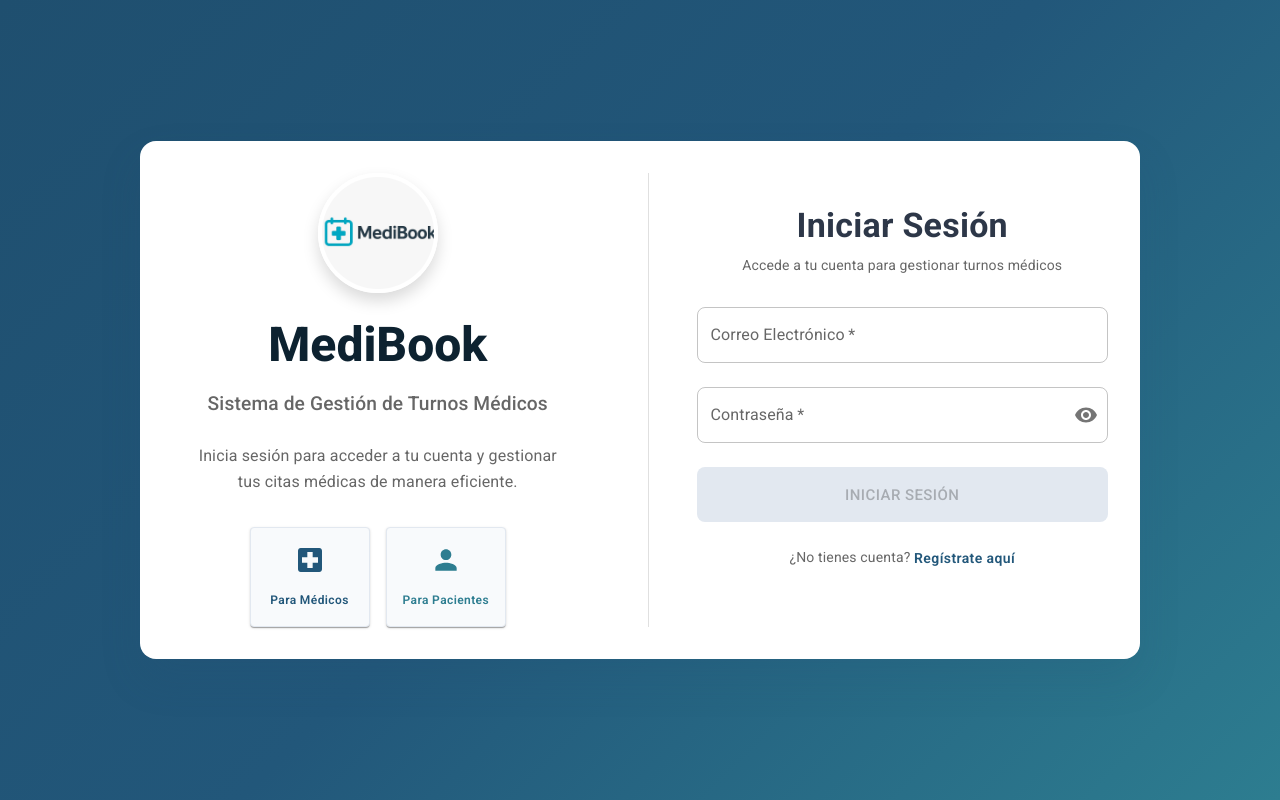
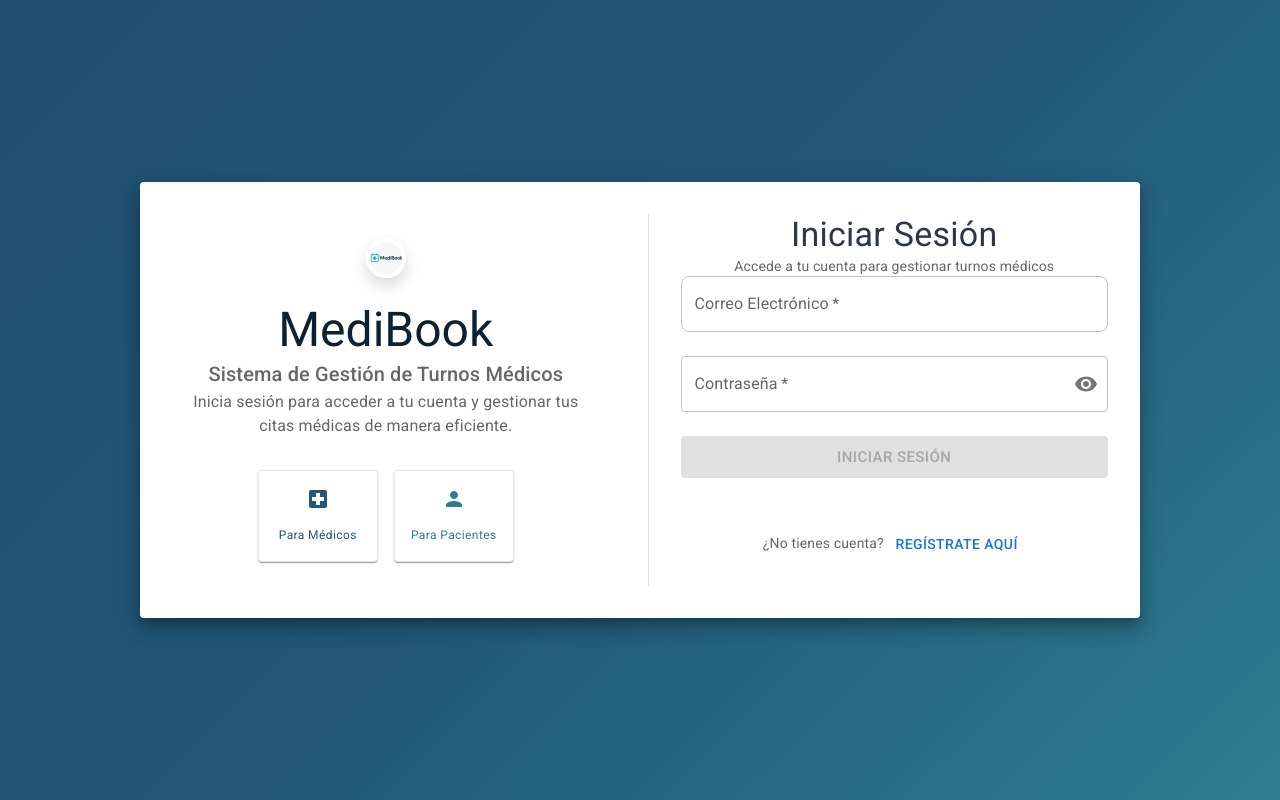
Before and after one commit to uca-pid/2025-aguinaldo-front, a React (Vite) app: page / in a window 1280 px wide. Built offline with nearby package versions, Linux system fonts and the light colour scheme; no server answers.

Commit message:
12-fixing login and register screen

```diff
--- /dev/null
+++ b/src/components/AuthScreen/LoginScreen/LoginScreen.css
@@ -0,0 +1,327 @@
+/* LoginScreen.css */
+
+.login-container {
+  display: flex;
+  justify-content: center;
+  align-items: center;
+  min-height: 100vh;
+  background: linear-gradient(135deg, #1f4f6f 0%, #22577a 50%, #2d7d90 100%);
+  padding: 8px 16px;
+}
+
+@media (min-width: 600px) {
+  .login-container {
+    padding: 16px;
+  }
+}
+
+.login-paper {
+  display: flex;
+  align-items: center;
+  justify-content: center;
+  gap: 16px;
+  padding: 16px;
+  width: 100%;
+  max-width: 100%;
+  border-radius: 16px;
+  opacity: 1;
+  transition: all 0.3s ease-in-out;
+  background: white;
+  box-shadow: 0 20px 40px rgba(31, 79, 111, 0.15);
+  margin: 0 8px;
+}
+
+@media (min-width: 600px) {
+  .login-paper {
+    flex-direction: row;
+    gap: 32px;
+    padding: 32px;
+    max-width: 800px;
+    margin: 0 16px;
+  }
+}
+
+@media (min-width: 960px) {
+  .login-paper {
+    max-width: 1000px;
+  }
+}
+
+.login-paper--mobile {
+  flex-direction: column;
+}
+
+.login-left-section {
+  flex: 1;
+  text-align: center;
+  padding-right: 0;
+}
+
+@media (min-width: 600px) {
+  .login-left-section {
+    padding-right: 16px;
+  }
+}
+
+.login-logo-container {
+  display: flex;
+  justify-content: center;
+  margin-bottom: 24px;
+}
+
+.login-logo {
+  width: 80px;
+  height: 80px;
+  box-shadow: 0 8px 16px rgba(0,0,0,0.15);
+  border: 4px solid #fff;
+}
+
+@media (min-width: 600px) {
+  .login-logo {
+    width: 100px;
+    height: 100px;
+  }
+}
+
+@media (min-width: 960px) {
+  .login-logo {
+    width: 120px;
+    height: 120px;
+  }
+}
+
+.login-title {
+  font-weight: 800;
+  margin-bottom: 16px;
+  font-size: 1.8rem;
+  color: #0d2230;
+}
+
+@media (min-width: 600px) {
+  .login-title {
+    font-size: 2.5rem;
+  }
+}
+
+@media (min-width: 960px) {
+  .login-title {
+    font-size: 3rem;
+  }
+}
+
+.login-subtitle {
+  font-weight: 500;
+  font-size: 1rem;
+  margin-bottom: 24px;
+}
+
+@media (min-width: 600px) {
+  .login-subtitle {
+    font-size: 1.2rem;
+  }
+}
+
+.login-description {
+  line-height: 1.6;
+  font-size: 0.9rem;
+  padding: 0 16px;
+}
+
+@media (min-width: 600px) {
+  .login-description {
+    font-size: 1rem;
+  }
+}
+
+.login-cards-container {
+  display: flex;
+  justify-content: center;
+  gap: 16px;
+  margin-top: 32px;
+}
+
+.login-role-card {
+  padding: 16px;
+  text-align: center;
+  min-width: 120px;
+  background-color: #f8fafc;
+  border: 1px solid #e2e8f0;
+}
+
+.login-role-icon {
+  font-size: 32px;
+  margin-bottom: 8px;
+}
+
+.login-role-icon--doctor {
+  color: #22577a;
+}
+
+.login-role-icon--patient {
+  color: #2d7d90;
+}
+
+.login-role-text--doctor {
+  font-weight: 600;
+  color: #22577a;
+}
+
+.login-role-text--patient {
+  font-weight: 600;
+  color: #2d7d90;
+}
+
+.login-right-section {
+  flex: 1;
+  width: 100%;
+}
+
+.login-mobile-header {
+  text-align: center;
+  margin-bottom: 32px;
+}
+
+.login-mobile-logo {
+  width: 70px;
+  height: 70px;
+  margin: 0 auto 16px auto;
+  box-shadow: 0 4px 8px rgba(0,0,0,0.15);
+}
+
+@media (min-width: 600px) {
+  .login-mobile-logo {
+    width: 80px;
+    height: 80px;
+  }
+}
+
+.login-mobile-title {
+  font-weight: 700;
+  font-size: 1.5rem;
+  color: #0d2230;
+}
+
+@media (min-width: 600px) {
+  .login-mobile-title {
+    font-size: 2rem;
+  }
+}
+
+.login-success-container {
+  text-align: center;
+  padding: 32px;
+}
+
+.login-success-emoji {
+  margin-bottom: 16px;
+}
+
+.login-success-title {
+  font-weight: 600;
+  margin-bottom: 16px;
+}
+
+.login-form-title {
+  margin-bottom: 8px;
+  font-weight: 700;
+  text-align: center;
+  color: #2d3748;
+}
+
+.login-form-subtitle {
+  text-align: center;
+  margin-bottom: 32px;
+}
+
+.login-form-stack {
+  gap: 24px;
+}
+
+.login-email-field .MuiOutlinedInput-root {
+  border-radius: 8px;
+}
+
+.login-email-field .MuiOutlinedInput-root:hover fieldset {
+  border-color: #22577a;
+}
+
+.login-email-field .MuiOutlinedInput-root.Mui-focused fieldset {
+  border-color: #22577a;
+}
+
+.login-password-field {
+  border-radius: 8px;
+}
+
+.login-password-field:hover .MuiOutlinedInput-notchedOutline {
+  border-color: #22577a;
+}
+
+.login-password-field.Mui-focused .MuiOutlinedInput-notchedOutline {
+  border-color: #22577a;
+}
+
+.login-password-error {
+  margin-top: 4px;
+  margin-left: 12px;
+}
+
+.login-submit-button {
+  margin-top: 32px;
+  padding: 14.4px 0;
+  border-radius: 8px;
+  background: #22577a;
+  box-shadow: 0 4px 15px rgba(34, 87, 122, 0.3);
+}
+
+.login-submit-button:hover {
+  background: #1f4f6f;
+  box-shadow: 0 6px 20px rgba(34, 87, 122, 0.4);
+}
+
+.login-submit-button:disabled {
+  background: #e2e8f0;
+  box-shadow: none;
+}
+
+.login-register-container {
+  text-align: center;
+  margin-top: 24px;
+}
+
+.login-register-button {
+  text-transform: none;
+  padding: 0;
+  min-width: auto;
+  color: #22577a;
+  font-weight: 600;
+}
+
+.login-register-button:hover {
+  background-color: transparent;
+  color: #1f4f6f;
+}
+
+.login-error-box {
+  padding: 16px;
+  border-radius: 8px;
+  background-color: #fee2e2;
+  border: 1px solid #fecaca;
+  margin-top: 16px;
+}
+
+.login-success-box {
+  padding: 16px;
+  border-radius: 8px;
+  background-color: #dcfce7;
+  border: 1px solid #bbf7d0;
+  margin-top: 16px;
+}
+
+.login-message-text {
+  text-align: center;
+}
+
+.login-divider {
+  margin: 0 16px;
+}
--- a/src/components/AuthScreen/LoginScreen/LoginScreen.tsx
+++ b/src/components/AuthScreen/LoginScreen/LoginScreen.tsx
@@ -22,21 +22,21 @@
 import { useMachines } from "../../../providers/MachineProvider";
 import Logo from "../../../assets/MediBook-Logo.png";
 import { useAuthMachine } from "../../../providers/AuthProvider";
+import "./LoginScreen.css";
 
 function LoginScreen() {
   const { auth } = useAuthMachine();
   const { ui } = useMachines();
   const { context: uiContext, send: uiSend} = ui;
   const { context: authContext, send: authSend } = auth;
+  const authResponse = authContext.authResponse;
 
   const formContext = uiContext.toggleStates || {};
-  const isIn = formContext["fade"] ?? true;
   const showPassword = formContext["showPassword"] ?? false;
-  const isSuccess =
-    (authContext.apiResponse && !authContext.apiResponse.error) ?? false;
 
-  const theme = useTheme();
-  const isMobile = useMediaQuery(theme.breakpoints.down("sm"));
+  const isSuccess = authResponse && 'accessToken' in authResponse && authResponse.accessToken;
+
+  const isMobile = useMediaQuery(useTheme().breakpoints.down("sm"));
 
   const handleMouseDownPassword = (event: React.MouseEvent<HTMLButtonElement>) => {
     event.preventDefault();
@@ -48,78 +48,40 @@
   };
 
   return (
-      <Box
-        display="flex"
-        justifyContent="center"
-        alignItems="center"
-        minHeight="100vh"
-        sx={{
-          background: 'linear-gradient(135deg, #1f4f6f 0%, #22577a 50%, #2d7d90 100%)',
-          p: { xs: 1, sm: 2 }
-        }}
-      >
+      <Box className="login-container">
         <Paper
           elevation={12}
-          sx={{
-            display: "flex",
-            flexDirection: isMobile ? "column" : "row",
-            alignItems: "center",
-            justifyContent: "center",
-            gap: isMobile ? 2 : 4,
-            p: { xs: 2, sm: 4 },
-            width: "100%",
-            maxWidth: { xs: "100%", sm: 800, md: 1000 },
-            borderRadius: 4,
-            opacity: isIn ? 1 : 0,
-            transition: "all 0.3s ease-in-out",
-            background: 'white',
-            boxShadow: '0 20px 40px rgba(31, 79, 111, 0.15)',
-            mx: { xs: 1, sm: 2 },
-          }}
+          className={`login-paper ${isMobile ? 'login-paper--mobile' : ''}`}
         >
           {!isMobile && (
-            <Box flex={1} textAlign="center" sx={{ pr: { xs: 0, sm: 2 } }}>
-              <Box display="flex" justifyContent="center" mb={3}>
+            <Box className="login-left-section">
+              <Box className="login-logo-container">
                 <Avatar
                   src={Logo}
                   alt="MediBook Logo"
-                  sx={{
-                    width: { xs: 80, sm: 100, md: 120 },
-                    height: { xs: 80, sm: 100, md: 120 },
-                    boxShadow: '0 8px 16px rgba(0,0,0,0.15)',
-                    border: '4px solid #fff'
-                  }}
+                  className="login-logo"
                 />
               </Box>
-              <Typography variant="h3" fontWeight={800} mb={2} sx={{
-                fontSize: { xs: '1.8rem', sm: '2.5rem', md: '3rem' },
-                color: '#0d2230',
-              }}>
+              <Typography variant="h3" className="login-title">
                 MediBook
               </Typography>
-              <Typography variant="h6" color="text.secondary" mb={3} sx={{
-                fontWeight: 500,
-                fontSize: { xs: '1rem', sm: '1.2rem' }
-              }}>
+              <Typography variant="h6" color="text.secondary" className="login-subtitle">
                 Sistema de Gestión de Turnos Médicos
               </Typography>
-              <Typography variant="body1" color="text.secondary" px={2} sx={{
-                lineHeight: 1.6,
-                fontSize: { xs: '0.9rem', sm: '1rem' }
-              }}>
+              <Typography variant="body1" color="text.secondary" className="login-description">
                 Inicia sesión para acceder a tu cuenta y gestionar tus citas médicas de manera eficiente.
               </Typography>
 
-              <Box display="flex" justifyContent="center" gap={2} mt={4}>
-                <Card sx={{ p: 2, textAlign: 'center', minWidth: 120, backgroundColor: '#f8fafc', border: '1px solid #e2e8f0' }}>
-                  <LocalHospital sx={{ fontSize: 32, color: '#22577a', mb: 1 }} />
-                  <Typography variant="caption" display="block" fontWeight={600} color="#22577a">
+              <Box className="login-cards-container">
+                <Card className="login-role-card">
+                  <LocalHospital className="login-role-icon login-role-icon--doctor" />
+                  <Typography variant="caption" display="block" className="login-role-text--doctor">
                     Para Médicos
                   </Typography>
                 </Card>
-                <Card sx={{ p: 2, textAlign: 'center', minWidth: 120, backgroundColor: '#f8fafc', border: '1px solid #e2e8f0' }}>
-                  <Person sx={{ fontSize: 32, color: '#2d7d90', mb: 1 }} />
-                  <Typography variant="caption" display="block" fontWeight={600} color="#2d7d90">
+                <Card className="login-role-card">
+                  <Person className="login-role-icon login-role-icon--patient" />
+                  <Typography variant="caption" display="block" className="login-role-text--patient">
                     Para Pacientes
                   </Typography>
                 </Card>
@@ -127,35 +89,26 @@
             </Box>
           )}
 
-          {!isMobile && <Divider orientation="vertical" flexItem sx={{ mx: 2 }} />}
+          {!isMobile && <Divider orientation="vertical" flexItem className="login-divider" />}
 
-        <Box flex={1} width="100%">
+        <Box className="login-right-section">
           {isMobile && (
-            <Box textAlign="center" mb={4}>
+            <Box className="login-mobile-header">
               <Avatar
                 src={Logo}
                 alt="MediBook Logo"
-                sx={{
-                  width: { xs: 70, sm: 80 },
-                  height: { xs: 70, sm: 80 },
-                  mx: 'auto',
-                  mb: 2,
-                  boxShadow: '0 4px 8px rgba(0,0,0,0.15)',
-                }}
+                className="login-mobile-logo"
               />
-              <Typography variant="h4" fontWeight={700} sx={{
-                fontSize: { xs: '1.5rem', sm: '2rem' },
-                color: '#0d2230',
-              }}>
+              <Typography variant="h4" className="login-mobile-title">
                 MediBook
               </Typography>
             </Box>
           )}
 
           {isSuccess ? (
-            <Box textAlign="center" p={4}>
-              <Typography variant="h4" mb={2}>🎉</Typography>
-              <Typography variant="h5" fontWeight={600} color="success.main" mb={2}>
+            <Box className="login-success-container">
+              <Typography variant="h4" className="login-success-emoji">🎉</Typography>
+              <Typography variant="h5" color="success.main" className="login-success-title">
                 ¡Bienvenido de vuelta!
               </Typography>
               <Typography variant="body1" color="text.secondary">
@@ -167,24 +120,20 @@
               <CardContent sx={{ p: 0 }}>
                 <Typography
                   variant="h4"
-                  mb={1}
-                  fontWeight={700}
-                  textAlign="center"
-                  sx={{ color: '#2d3748' }}
+                  className="login-form-title"
                 >
                   Iniciar Sesión
                 </Typography>
                 <Typography
                   variant="body2"
-                  textAlign="center"
                   color="text.secondary"
-                  mb={4}
+                  className="login-form-subtitle"
                 >
                   Accede a tu cuenta para gestionar turnos médicos
                 </Typography>
 
                 <Box component="form" onSubmit={handleSubmit}>
-                  <Stack spacing={3}>
+                  <Stack className="login-form-stack">
                   <TextField
                     label="Correo Electrónico"
                     name="email"
@@ -195,17 +144,7 @@
                     onChange={(e) => authSend({ type: "UPDATE_FORM", key: "email", value: e.target.value })}
                     error={!!authContext.formErrors?.email}
                     helperText={authContext.formErrors?.email || ""}
-                    sx={{
-                      '& .MuiOutlinedInput-root': {
-                        borderRadius: 2,
-                        '&:hover fieldset': {
-                          borderColor: '#22577a',
-                        },
-                        '&.Mui-focused fieldset': {
-                          borderColor: '#22577a',
-                        },
-                      },
-                    }}
+                    className="login-email-field"
                   />
 
                   <FormControl variant="outlined" fullWidth required>
@@ -216,15 +155,7 @@
                       value={authContext.formValues.password || ""}
                       onChange={(e) => authSend({ type: "UPDATE_FORM", key: "password", value: e.target.value })}
                       error={!!authContext.formErrors?.password}
-                      sx={{
-                        borderRadius: 2,
-                        '&:hover .MuiOutlinedInput-notchedOutline': {
-                          borderColor: '#22577a',
-                        },
-                        '&.Mui-focused .MuiOutlinedInput-notchedOutline': {
-                          borderColor: '#22577a',
-                        },
-                      }}
+                      className="login-password-field"
                       endAdornment={
                         <InputAdornment position="end">
                           <IconButton
@@ -240,7 +171,7 @@
                       label="Contraseña"
                     />
                     {authContext.formErrors?.password && (
-                      <Typography variant="caption" color="error" sx={{ mt: 0.5, ml: 1.5 }}>
+                      <Typography variant="caption" color="error" className="login-password-error">
                         {authContext.formErrors.password}
                       </Typography>
                     )}
@@ -251,61 +182,37 @@
                     variant="contained"
                     fullWidth
                     size="large"
-                    disabled={authContext.apiResponse?.loading || authContext.hasErrorsOrEmpty}
-                    sx={{
-                      mt: 4,
-                      py: 1.8,
-                      borderRadius: 2,
-                      background: '#22577a',
-                      boxShadow: '0 4px 15px rgba(34, 87, 122, 0.3)',
-                      '&:hover': {
-                        background: '#1f4f6f',
-                        boxShadow: '0 6px 20px rgba(34, 87, 122, 0.4)',
-                      },
-                      '&:disabled': {
-                        background: '#e2e8f0',
-                        boxShadow: 'none',
-                      }
-                    }}
+                    disabled={authContext.hasErrorsOrEmpty || authContext.loading}
+                    className="login-submit-button"
                   >
-                    {authContext.apiResponse?.loading ? "Iniciando sesión..." : "Iniciar Sesión"}
+                    {authContext.loading ? "Iniciando sesión..." : "Iniciar Sesión"}
                   </Button>
 
-                  <Box textAlign="center" mt={3}>
+                  <Box className="login-register-container">
                     <Typography variant="body2" color="text.secondary">
                       ¿No tienes cuenta?{" "}
                       <Button
                         variant="text"
                         onClick={() => authSend({ type: "TOGGLE_MODE", mode: "register" })}
-                        sx={{
-                          textTransform: "none",
-                          p: 0,
-                          minWidth: "auto",
-                          color: '#22577a',
-                          fontWeight: 600,
-                          '&:hover': {
-                            backgroundColor: 'transparent',
-                            color: '#1f4f6f',
-                          }
-                        }}
+                        className="login-register-button"
                       >
                         Regístrate aquí
                       </Button>
                     </Typography>
                   </Box>
 
-                  {authContext.apiResponse?.error && (
-                    <Box
-                      sx={{
-                        p: 2,
-                        borderRadius: 2,
-                        backgroundColor: '#fee2e2',
-                        border: '1px solid #fecaca',
-                        mt: 2
-                      }}
-                    >
-                      <Typography variant="body2" color="error" textAlign="center">
-                        {authContext.apiResponse.error}
+                  {authResponse && 'error' in authResponse && (
+                    <Box className="login-error-box">
+                      <Typography variant="body2" color="error" className="login-message-text">
+                        {authResponse.error || authResponse.message || 'Error en el inicio de sesión'}
+                      </Typography>
+                    </Box>
+                  )}
+
+                  {authResponse && 'message' in authResponse && !('error' in authResponse) && (
+                    <Box className="login-success-box">
+                      <Typography variant="body2" color="success.main" className="login-message-text">
+                        {authResponse.message}
                       </Typography>
                     </Box>
                   )}
```
Also changed, not shown: src/components/AuthScreen/RegisterScreen/RegisterScreen.tsx (+22 -7 lines), src/machines/authMachine.ts (+16 -10 lines).
